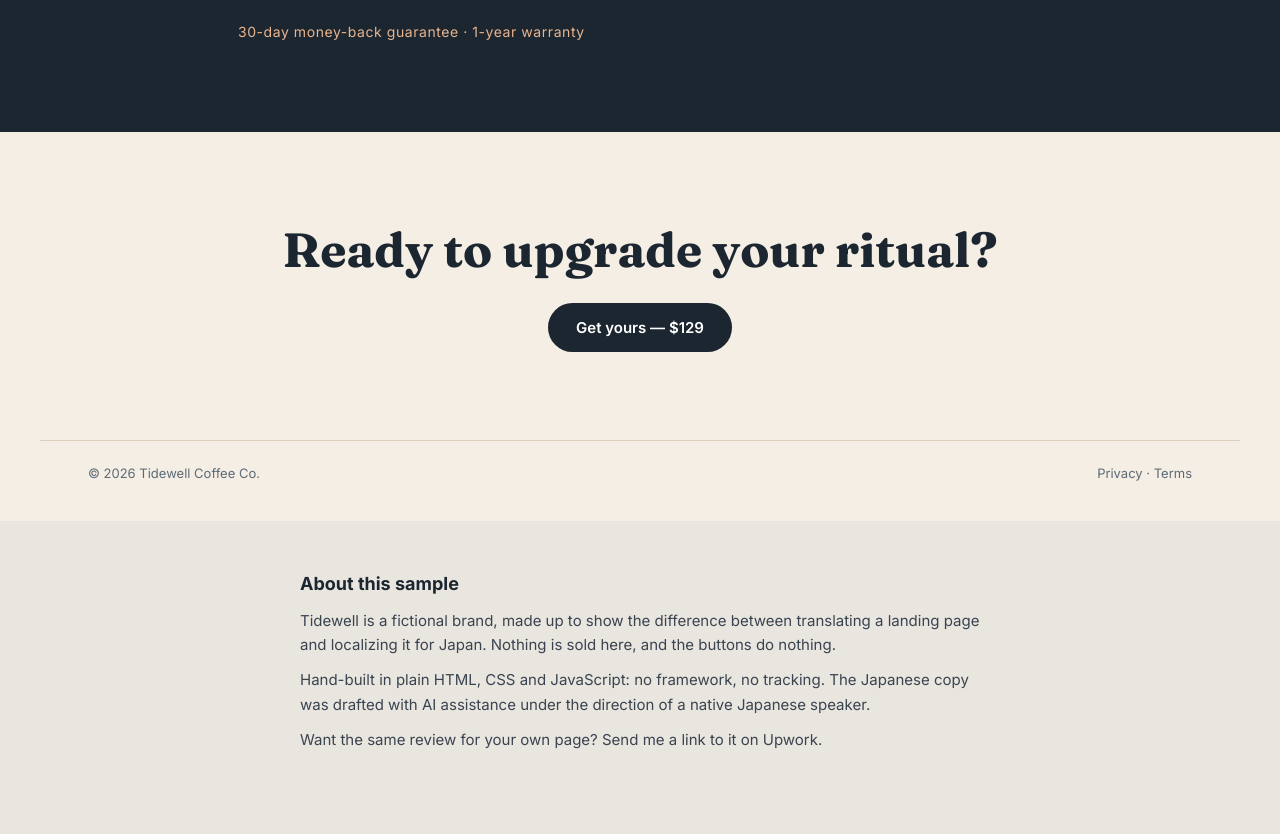
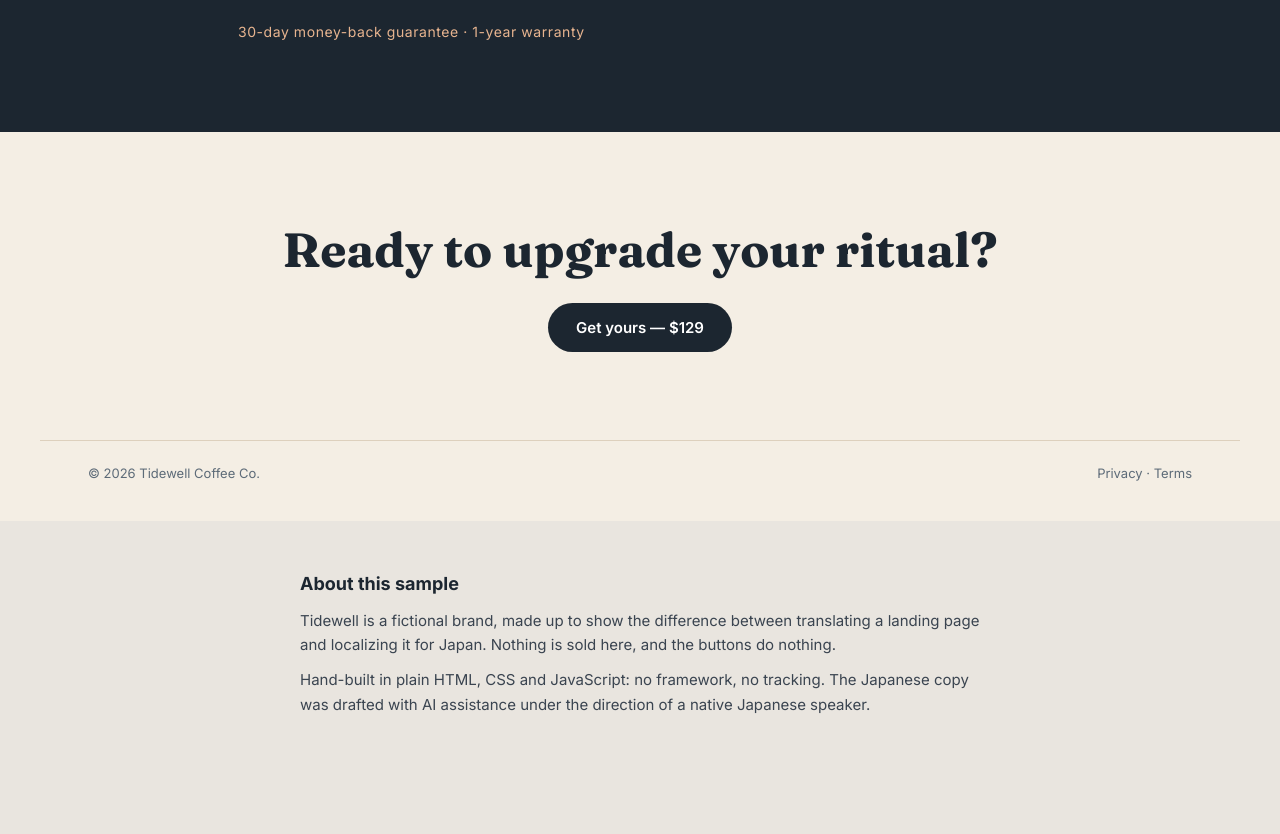
Before and after one commit to nokisaki-studio/jp-localization-sample, a plain HTML site: page index.html in a window 1280 px wide. Shown: the part 1631-2465 px from the top of the page. After the commit the page ends 2431 px from the top, so only its background shows below. Drawn offline with Linux system fonts and the light colour scheme.

Commit message:
Remove platform-specific contact line from About section
Co-Authored-By: Claude Opus 5.5 <noreply@anthropic.com>

```diff
--- a/index.html
+++ b/index.html
@@ -352,7 +352,6 @@
       <h2>About this sample</h2>
       <p>Tidewell is a fictional brand, made up to show the difference between translating a landing page and localizing it for Japan. Nothing is sold here, and the buttons do nothing.</p>
       <p>Hand-built in plain HTML, CSS and JavaScript: no framework, no tracking. The Japanese copy was drafted with AI assistance under the direction of a native Japanese speaker.</p>
-      <p>Want the same review for your own page? Send me a link to it on Upwork.</p>
     </section>
   </main>
 
```
